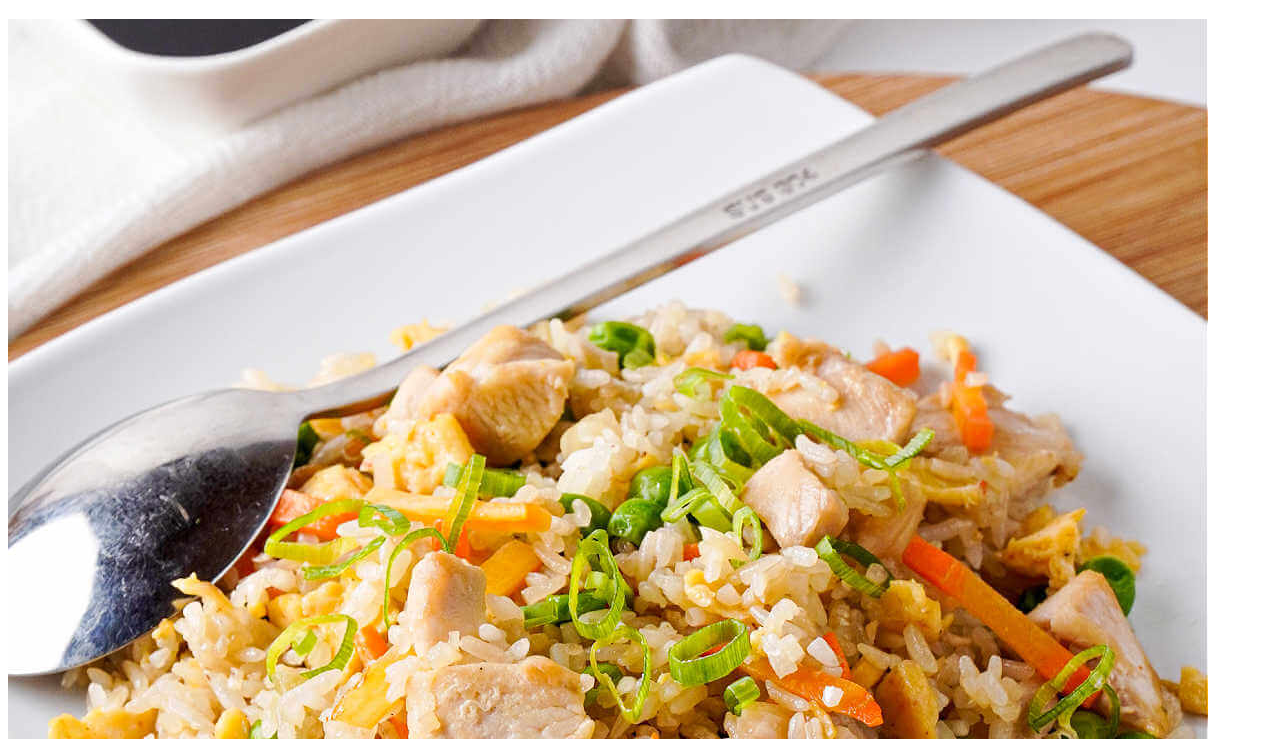
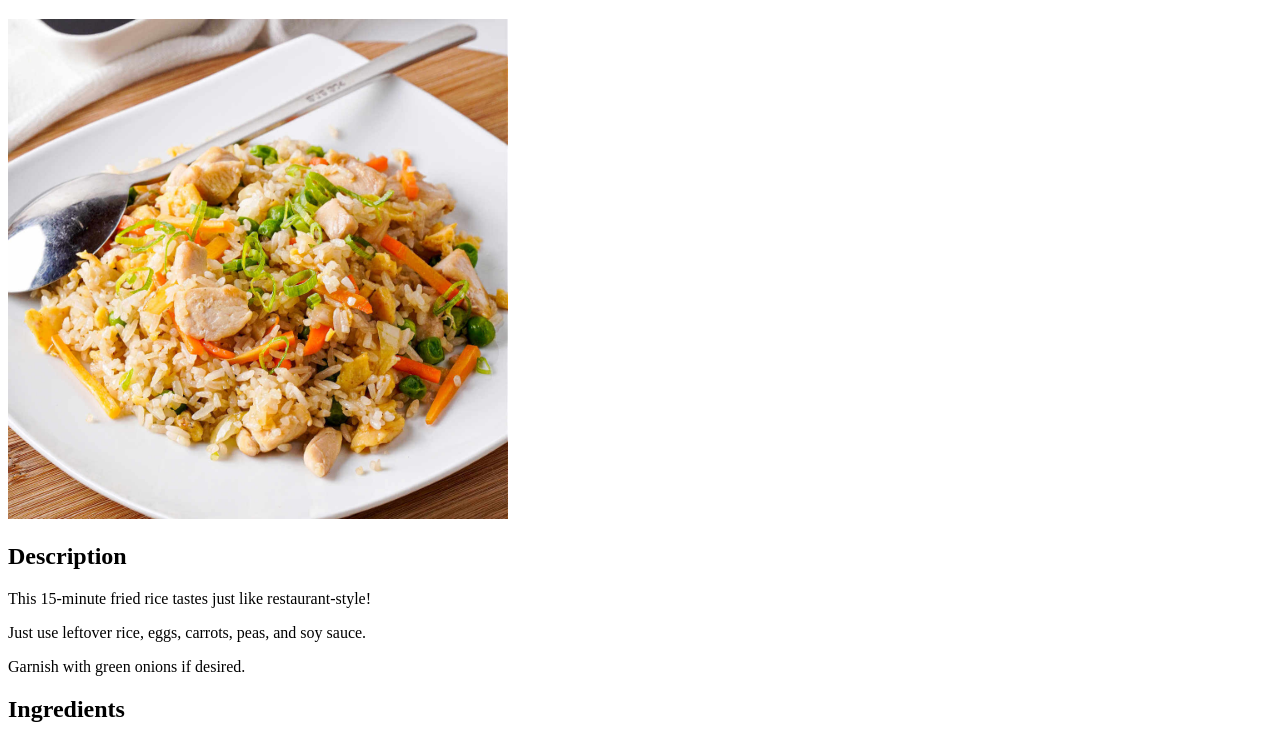
Before and after one commit to Niclaus1/odin-recipes, a plain HTML site: page recipes/fried-rice.html in a window 1280 px wide. Shown: the part 61-800 px from the top of the page. Drawn offline with Linux system fonts and the light colour scheme.

Commit message:
changed image size

```diff
--- a/recipes/fried-rice.html
+++ b/recipes/fried-rice.html
@@ -6,7 +6,7 @@
     </head>
     <body>
         <h1>Fried Rice Recipe</h1>
-        <img src="../img/fried-rice.jpg" alt="tasty fried rice">
+        <img src="../img/fried-rice.jpg" alt="tasty fried rice" height="500" width="500">
 
         <h2>Description</h2>
         <p>This 15-minute fried rice tastes just like restaurant-style!</p>
```
